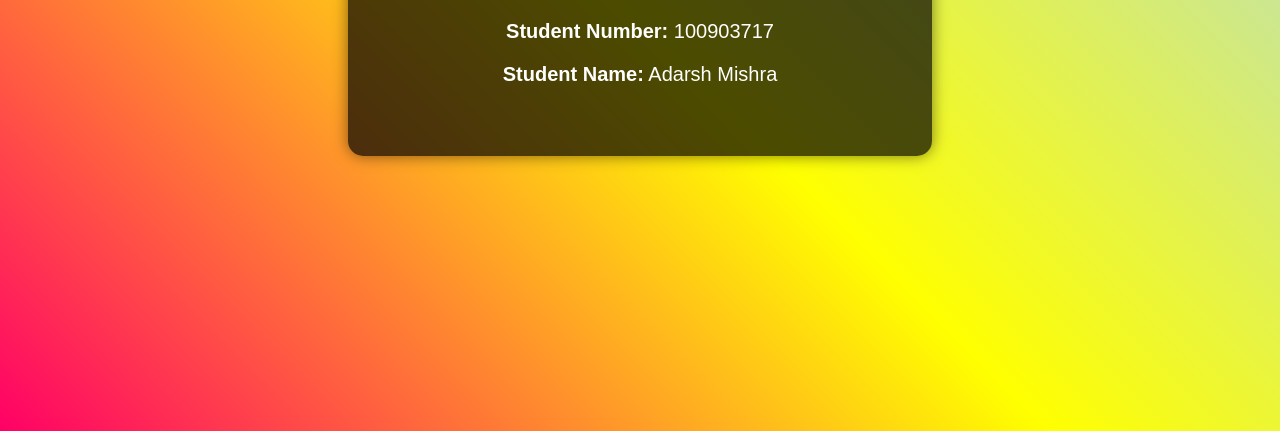
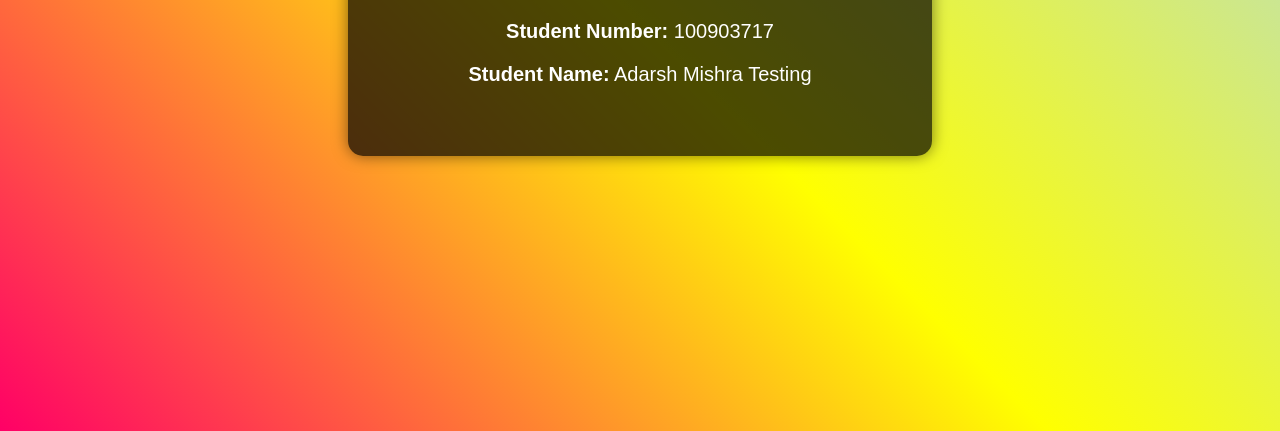
Before and after one commit to AdarshMishra726/test, a plain HTML site: page index.html in a window 1280 px wide. Shown: the part 385-816 px from the top of the page. Drawn offline with Linux system fonts and the light colour scheme.

Commit message:
Update index.html

```diff
--- a/index.html
+++ b/index.html
@@ -32,7 +32,7 @@
     <div class="container">
         <h1>Welcome to My Midterm Server!</h1>
         <p><strong>Student Number:</strong> 100903717</p>
-        <p><strong>Student Name:</strong> Adarsh Mishra</p>
+        <p><strong>Student Name:</strong> Adarsh Mishra Testing</p>
     </div>
 </body>
 </html>
```
